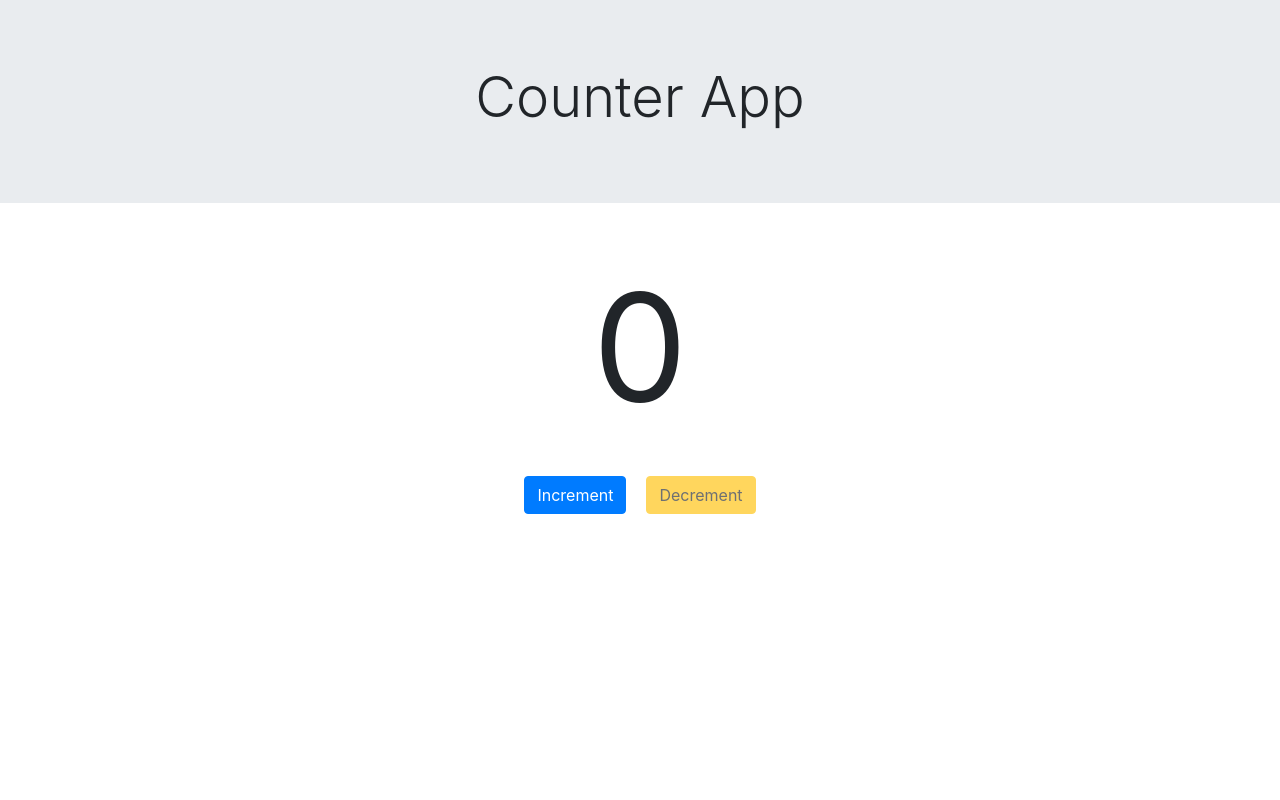
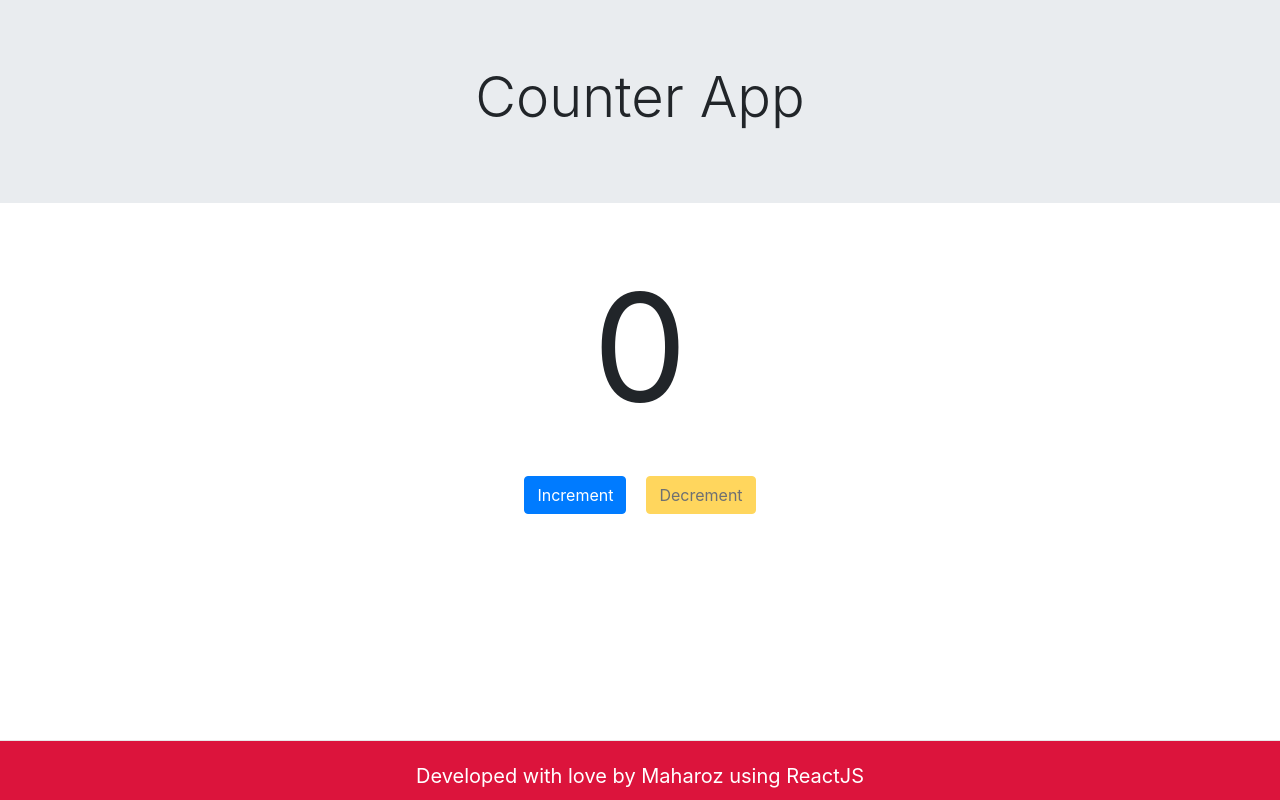
Before and after one commit to Maharoz/React-counter-app, a React (Create React App) app: page / in a window 1280 px wide. Built offline with nearby package versions, Linux system fonts and the light colour scheme.

Commit message:
finishing touch

```diff
--- a/src/App.js
+++ b/src/App.js
@@ -4,6 +4,7 @@ import React, { Component } from "react";
 import './App.css';
 import Controls from './components/controls';
 import Display from './components/display';
+import Footer from './components/footer';
 
 export default class App extends Component {
   constructor() {
@@ -40,6 +41,7 @@ export default class App extends Component {
         handleIncrement={this.handleIncrement}
         handleDecrement = {this.handleDecrement}
         />
+        <Footer data="Developed with love by Maharoz using ReactJS"/>
     </div>
   );
 }
--- /dev/null
+++ b/src/components/footer.jsx
@@ -0,0 +1,34 @@
+import React from "react";
+
+const Footer = ({data}) => {
+    const footerStyle = {
+        backgroundColor: "#DC143C",
+        fontSize: "20px",
+        color: "white",
+        borderTop: "1px solid #E7E7E7",
+        textAlign: "center",
+        padding: "20px",
+        position: "fixed",
+        left: "0",
+        bottom: "0",
+        height: "60px",
+        width: "100%"
+      };
+
+      const phantomStyle = {
+        display: "block",
+        padding: "20px",
+        height: "60px",
+        width: "100%"
+      };
+
+    return (
+        <div>
+        <div style={phantomStyle} />
+        <div style={footerStyle}>{data}</div>
+      </div>
+      );
+    };
+
+
+    export default Footer;
```
